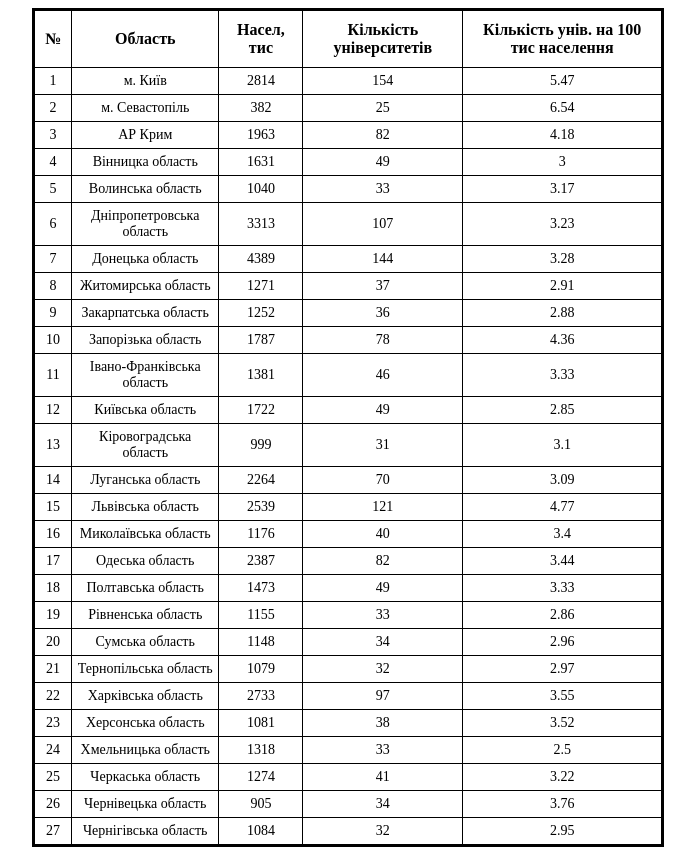
After one commit to Angel-88/web-labs-php, a PHP site: page /table.php in a window 1280 px wide. The commit adds this page. Shown: the whole page, without its empty margins (292-987 px from the left). Run offline with PHP 8.4, Linux system fonts and the light colour scheme.

Commit message:
Add change index.html and styles.css Add table.php

```diff
--- a/index.html
+++ b/index.html
@@ -134,10 +134,10 @@
         <h2 class="section-title">Labs</h2>
 
         <div class="lab__container bd-grid">
-            <div class="lab__img">
+            <a href="table.php" class="lab__img">
                 <img src="img/1.jpg" alt="">
-                <div class="lab__text"><a>Lab 2</a></div>
-            </div>
+                <div class="lab__text">Lab 2</div>
+            </a>
             <div class="lab__img">
                 <img src="img/2.jpg" alt="">
                 <div class="lab__text"><a>Lab 3</a></div>
--- a/styles.css
+++ b/styles.css
@@ -169,11 +169,6 @@ img{
   left: 0;
   top: 2rem;
   background-color: var(--first-color);
-}
-
-/*=== Show menu ===*/
-.show{
-  right: 0;
 }
 
 /*===== HOME =====*/
--- /dev/null
+++ b/table.php
@@ -0,0 +1,78 @@
+<!doctype html>
+<html lang="en">
+<head>
+    <meta charset="UTF-8">
+    <meta name="viewport"
+          content="width=device-width, user-scalable=no, initial-scale=1.0, maximum-scale=1.0, minimum-scale=1.0">
+    <meta http-equiv="X-UA-Compatible" content="ie=edge">
+    <title>Document</title>
+</head>
+<style>
+    table {
+        width: 50%;
+        border-collapse: collapse;
+        border: 3px solid black;
+        text-align: center;
+        margin: 0 auto;
+        font-size: 14px;
+    }
+
+    .column__title {
+        font-size: 16px;
+        font-weight: bold;
+        padding: 10px;
+    }
+
+    td {
+        padding: 5px;
+        border: 1px solid black;
+    }
+
+    }
+</style>
+<body>
+<?php
+if (!file_exists("oblinfo.txt")) {
+    echo "The file from above cannot be found!";
+    exit;
+}
+
+$fp = fopen("oblinfo.txt", "r");
+$arr = file("oblinfo.txt");
+$elm = array_shift($arr);
+$array = array_chunk($arr, 3);
+
+if (!$fp) {
+    echo "File cannot be opened";
+    exit;
+}
+?>
+
+<table class="city_list">
+    <tr>
+        <td class="column__title">№</td>
+        <td class="column__title">Область</td>
+        <td class="column__title">Насел, тис</td>
+        <td class="column__title">Кількість університетів</td>
+        <td class="column__title">Кількість унів. на 100 тис населення</td>
+    </tr>
+    <?php
+    $count = 1;
+    foreach ($array as $row) {
+        echo "<tr>";
+        array_unshift($row, $count);
+        $universitiesNumber = round($row[3] * 100 / $row[2], 2);
+        $row[] = $universitiesNumber;
+        foreach ($row as $col) {
+            echo "<td>{$col}</td>";
+        }
+        echo "</tr>";
+        $count++;
+    }
+    ?>
+</table>
+<?php
+fclose($fp);
+?>
+</body>
+</html>
```
